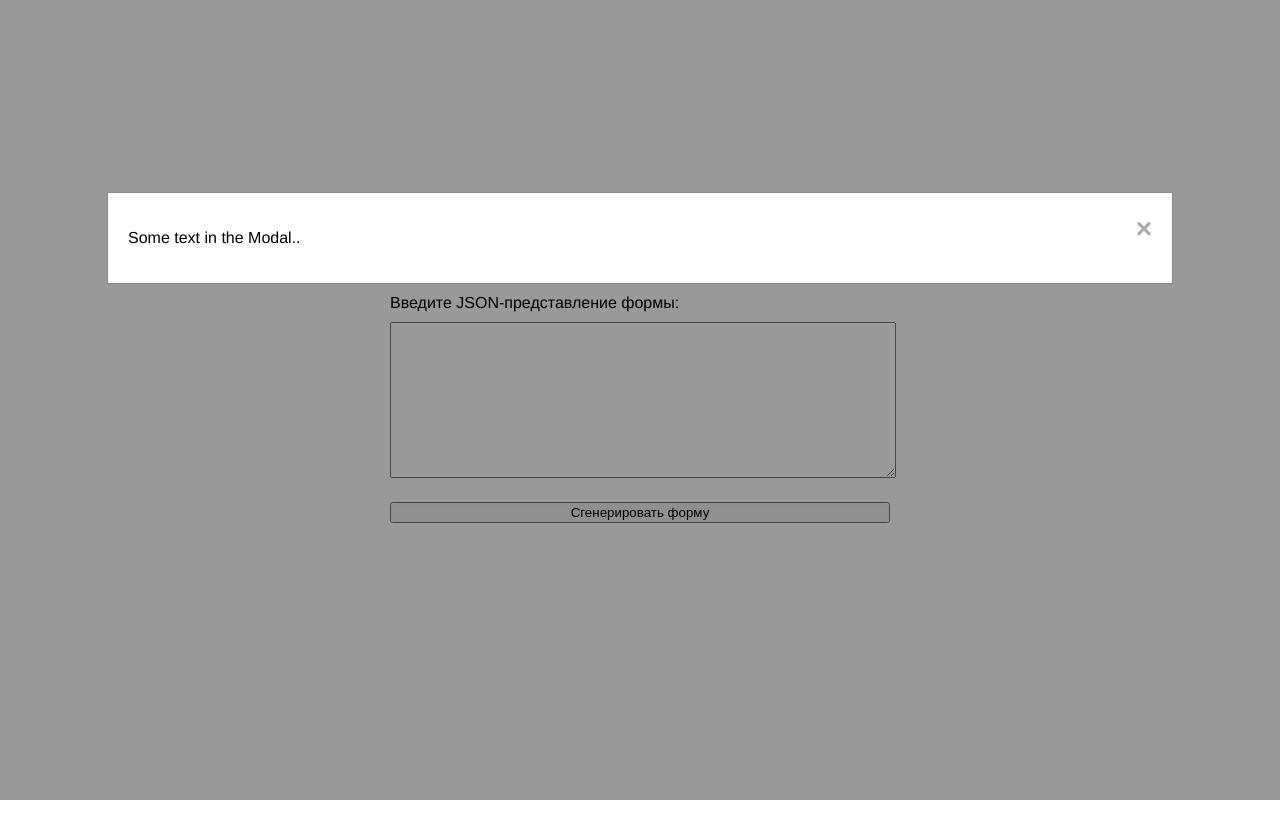
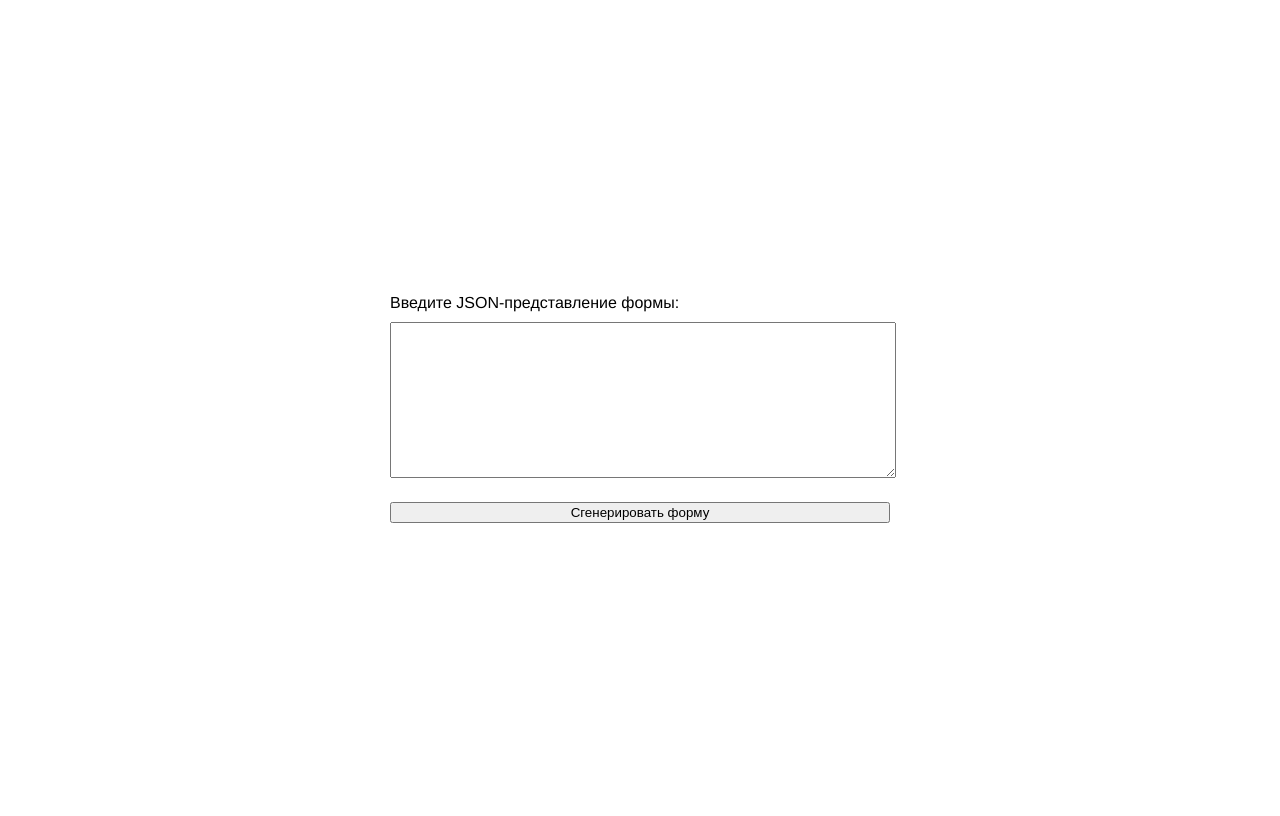
Before and after one commit to svk-man/test-vue3-form-generator, a Vue app: page / in a window 1280 px wide. Built offline with nearby package versions, Linux system fonts and the light colour scheme.

Commit message:
feat: add value to modal json form by json editor submitting

```diff
--- a/src/App.vue
+++ b/src/App.vue
@@ -1,10 +1,13 @@
 <template>
   <FormJsonEditor @submit="generateForm" />
-  <ModalJsonForm />
+  <ModalJsonForm
+    :formJson="formJson"
+    :isOpened="isModalOpened"
+    @closeModal="closeModal"/>
 </template>
 
 <script setup lang="ts">
-import { defineComponent } from 'vue';
+import { defineComponent, ref } from 'vue';
 import FormJsonEditor from './components/FormJsonEditor.vue';
 import ModalJsonForm from './components/ModalJsonForm.vue';
 
@@ -15,8 +18,20 @@ defineComponent({
   },
 });
 
-function generateForm(formJson: string) {
-  console.log(formJson);
+const formJson = ref('');
+const isModalOpened = ref(false);
+
+function openModal() {
+  isModalOpened.value = true;
+}
+
+function closeModal() {
+  isModalOpened.value = false;
+}
+
+function generateForm(newFormJson: string) {
+  formJson.value = newFormJson;
+  openModal();
 }
 </script>
 
--- a/src/components/FormJsonEditor.vue
+++ b/src/components/FormJsonEditor.vue
@@ -20,7 +20,7 @@ const emit = defineEmits(['submit']);
 const formJson = ref('');
 
 function onSubmit() {
-  emit('submit', formJson);
+  emit('submit', formJson.value);
 }
 </script>
 
--- a/src/components/ModalJsonForm.vue
+++ b/src/components/ModalJsonForm.vue
@@ -2,22 +2,35 @@
   <div class="modal" v-show="isOpened">
     <div class="modal__content">
       <span class="modal__close" @click="closeModal" @keyup="closeModal">&times;</span>
-      <p>Some text in the Modal..</p>
+      <p v-html="formHtml"></p>
     </div>
   </div>
 </template>
 
 <script setup lang="ts">
-import { defineComponent, ref } from 'vue';
+import { defineComponent, computed } from 'vue';
 
 defineComponent({
   name: 'ModalJsonForm',
 });
 
-const isOpened = ref(true);
+const emit = defineEmits(['closeModal']);
+
+const props = defineProps({
+  formJson: {
+    required: true,
+    type: String,
+  },
+  isOpened: {
+    required: true,
+    type: Boolean,
+  },
+});
+
+const formHtml = computed(() => props.formJson.toString());
 
 function closeModal() {
-  isOpened.value = false;
+  emit('closeModal');
 }
 </script>
 
@@ -52,5 +65,4 @@ function closeModal() {
     }
   }
 }
-
 </style>
```
